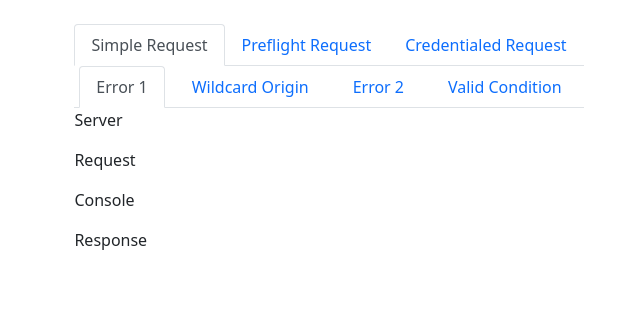
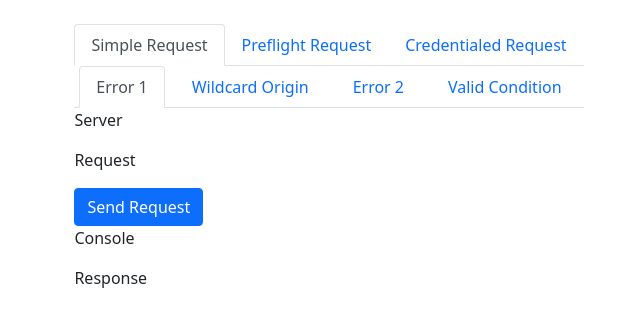
Before and after one commit to chuckchoiboi/cors-tutorial, a React (Create React App) app: page / in a window 1280 px wide. Shown: the top 326 px of the page, without its empty margins (311-951 px from the left). Built offline with nearby package versions, Linux system fonts and the light colour scheme.

Commit message:
make send request button use dynamic fetch request

```diff
--- a/src/App.js
+++ b/src/App.js
@@ -83,15 +83,15 @@ function App() {
     <div className="d-flex justify-content-center flex-row mt-4">
       <PrimaryTabs tabs={primaryTabs} selected={primarySelected} setSelected={setPrimarySelected} setSecondarySelected={setSecondarySelected}>
         <SecondaryTabs isSelected={ primarySelected === 0} tabs={secondaryTabs.simple} selected={secondarySelected} setSelected={setSecondarySelected} >
-          <Tab/>
+          <Tab isSelected={ secondarySelected === 0 } data={simpleData[secondarySelected]}/>
         </SecondaryTabs>
 
         <SecondaryTabs isSelected={ primarySelected === 1} tabs={secondaryTabs.preflight} selected={secondarySelected} setSelected={setSecondarySelected}>
-          <Tab/>
+          <Tab isSelected={ secondarySelected === 1 } data={preflightData[secondarySelected]}/>
         </SecondaryTabs>
 
         <SecondaryTabs isSelected={ primarySelected === 2} tabs={secondaryTabs.credentialed} selected={secondarySelected} setSelected={setSecondarySelected}>
-          <Tab/>
+          <Tab isSelected={ secondarySelected === 2 } data={credentialedData[secondarySelected]}/>
         </SecondaryTabs>
       </PrimaryTabs>
     </div>
--- a/src/components/Tab.jsx
+++ b/src/components/Tab.jsx
@@ -1,8 +1,18 @@
 const Tab = ({data}) => {
+
+    const sendReq = (data) => {
+        if (data.header) {
+            fetch(data.url, data.header)
+        } else {
+            fetch(data.url)
+        }
+    }
+
     return (
         <div className="Tab">
             <p>Server</p>
             <p>Request</p>
+            <button className="btn btn-primary" onClick={() => {sendReq(data)}}>Send Request</button>
             <p>Console</p>
             <p>Response</p>
         </div>
```
